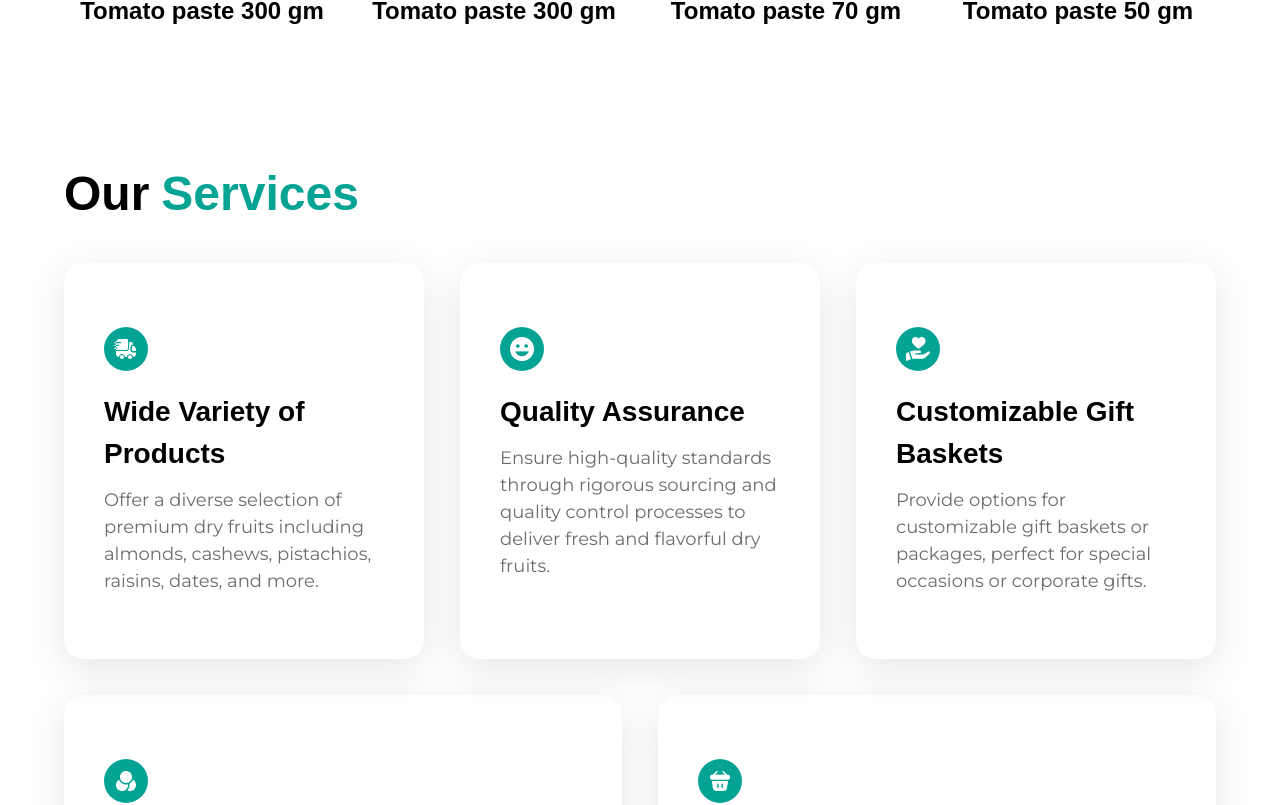
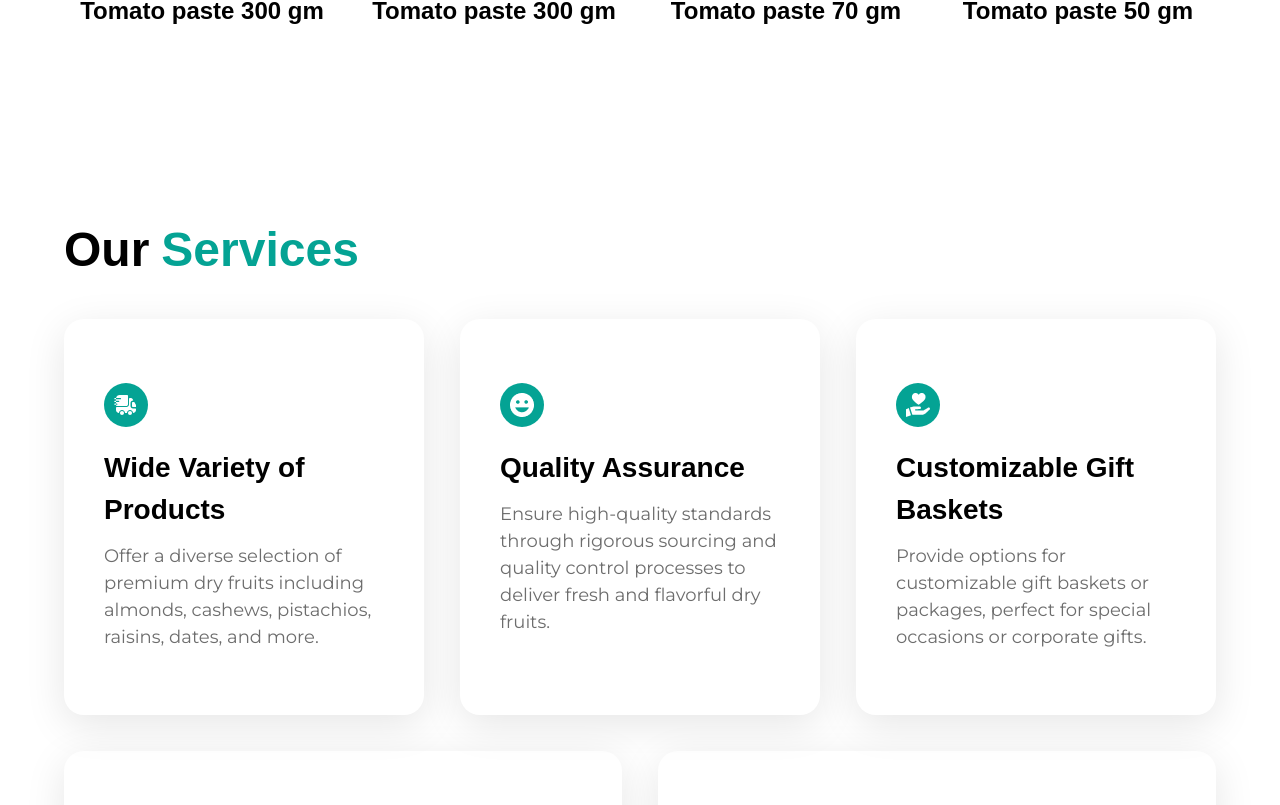
Before and after one commit to abdelrahman839/freelance-landing-page, a React (Create React App) app: page / in a window 1280 px wide. Shown: the part 1937-2742 px from the top of the page. Built offline with nearby package versions, Linux system fonts and the light colour scheme; a web font is replaced by a local one.

Commit message:
change padding

```diff
--- a/src/App.jsx
+++ b/src/App.jsx
@@ -11,7 +11,7 @@ const App = () => (
     <section className="padding">
       <Products />
     </section>
-    <section className="padding-x py-10">
+    <section className="padding">
       <Services />
     </section>
     <section className="padding">
```
